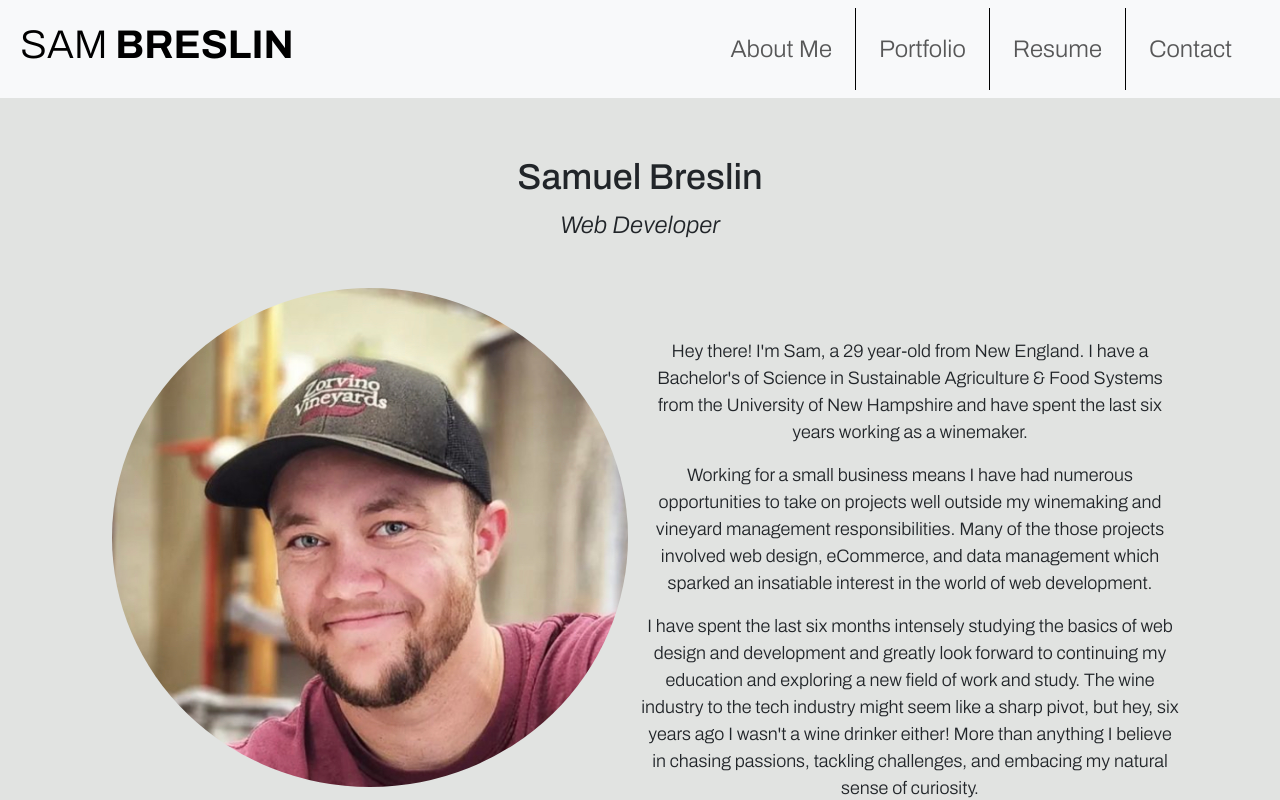
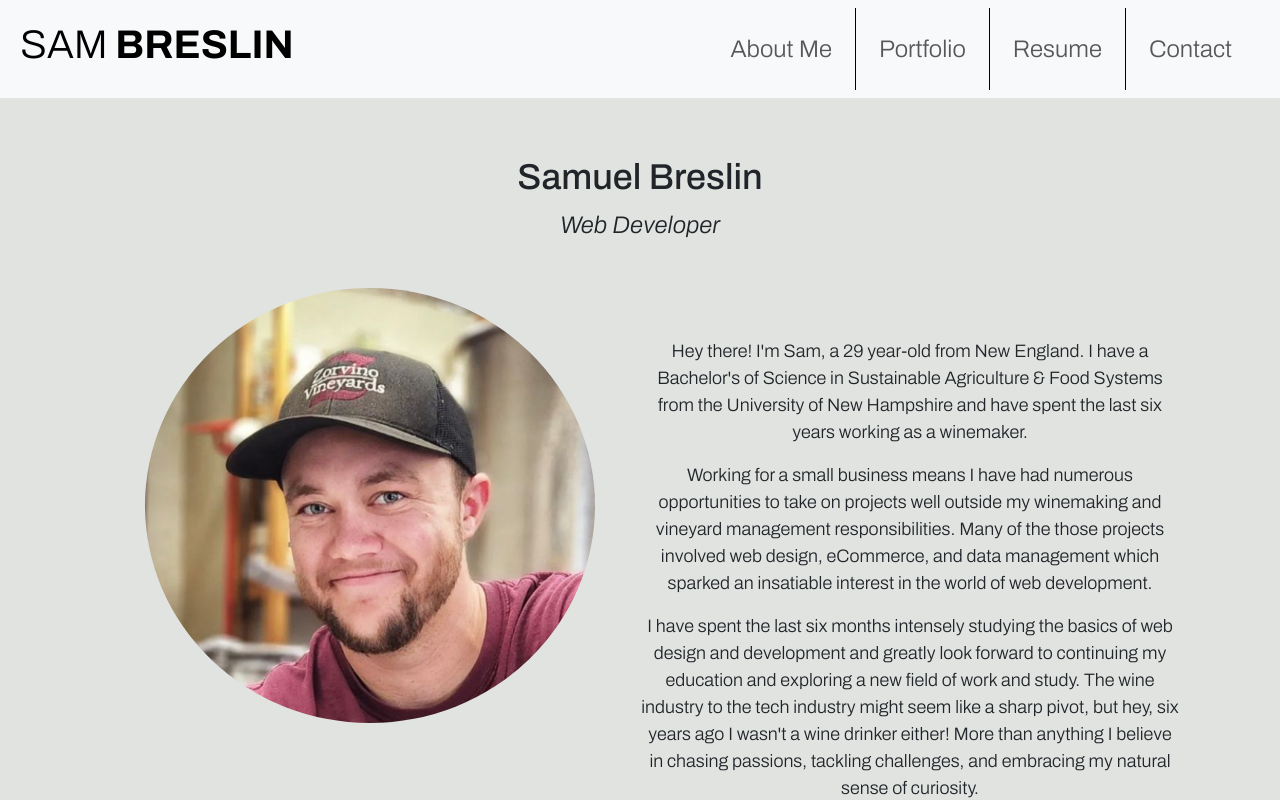
Before and after one commit to sambrez/react-portfolio, a React (Vite) app in the folder react-portfolio/: page / in a window 1280 px wide. Shown: the top 800 px of the page. Built offline with nearby package versions, Linux system fonts and the light colour scheme.

Commit message:
resize profile image

```diff
--- a/react-portfolio/src/pages/AboutMe.jsx
+++ b/react-portfolio/src/pages/AboutMe.jsx
@@ -34,7 +34,7 @@ function About() {
             industry to the tech industry might seem like a sharp pivot, but
             hey, six years ago I wasn't a wine drinker either! More than
             anything I believe in chasing passions, tackling challenges, and
-            embacing my natural sense of curiosity.
+            embracing my natural sense of curiosity.
           </p>
         </div>
       </div>
--- a/react-portfolio/src/styles/AboutMe.css
+++ b/react-portfolio/src/styles/AboutMe.css
@@ -13,6 +13,11 @@ img {
   width: auto;
   height: auto;
   min-width: 200px;
+}
+
+.img-fluid {
+  max-width: 450px;
+  width: 100%;
 }
 
 #writing {
```
